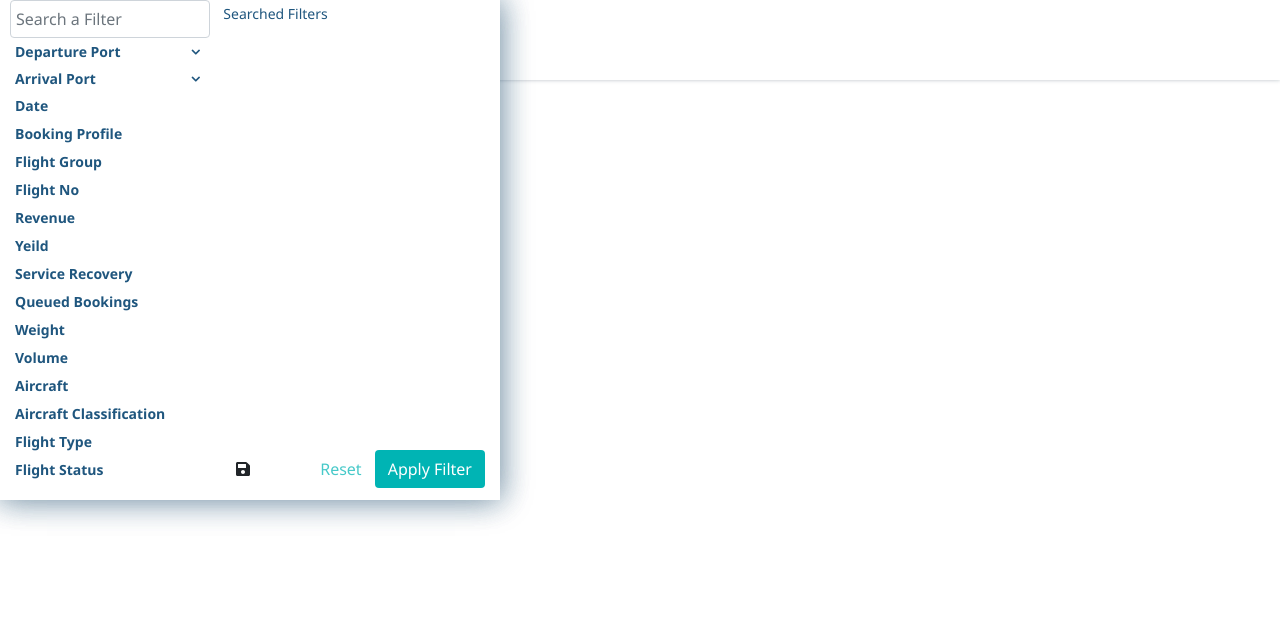
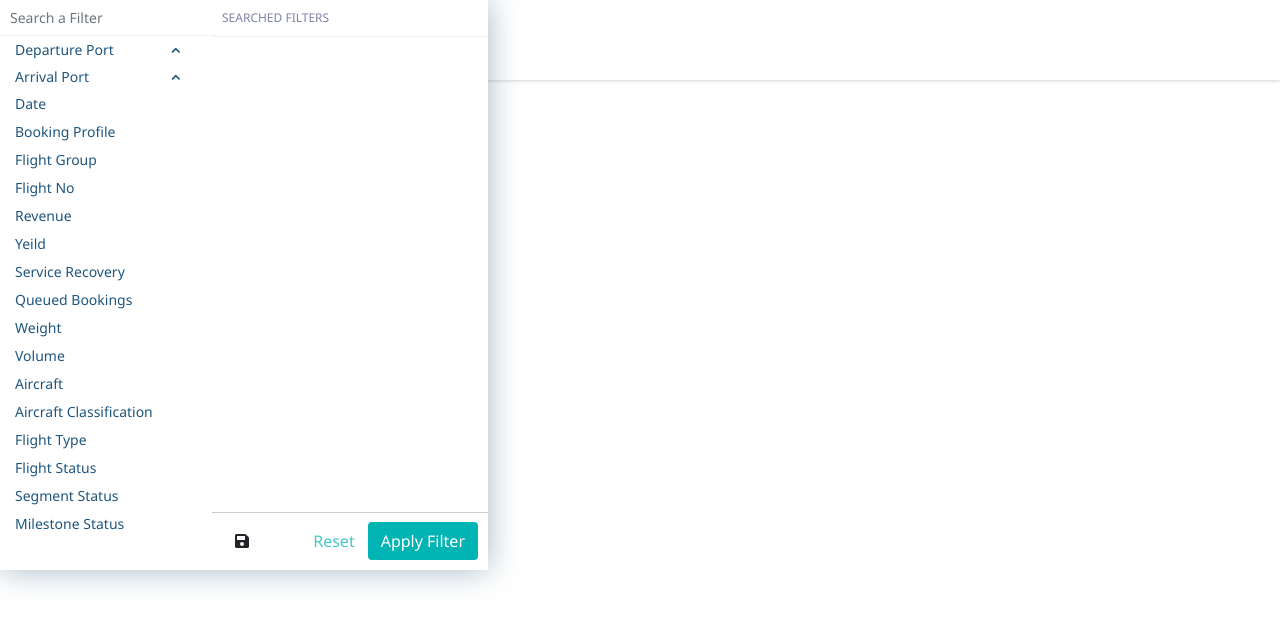
Before and after one commit to sujithcsaji88/components, a React (Create React App) app in the folder filter/: page / in a window 1280 px wide. Both pictures are taken after a click on the element "+ Add Filter". Shown: the top 626 px of the page. Built offline with nearby package versions, Linux system fonts and the light colour scheme.

Commit message:
CSS Fixes for overall components

```diff
--- a/filter/src/App.js
+++ b/filter/src/App.js
@@ -72,15 +72,15 @@ function App() {
     <div ref={ref}>
       {showApplyFilter && (
         <div className="sideDrawer" ref={ref}>
-          <div className="row">
-            <div className="col-md-5 col-lg-5">
+          <div className="filter__wrap">
+            <div className="filter__list">
               <LeftDrawer
                 handleDate={passDate}
                 handleValue={passValues}
                 handleRevenue={passRevenue}
               />
             </div>
-            <div className="col-md-7 col-lg-7">
+            <div className="filter__inputwrap">
               <RightDrawer
                 field={field}
                 condition={condition}
--- a/filter/src/components/drawer/leftdrawer.js
+++ b/filter/src/components/drawer/leftdrawer.js
@@ -17,8 +17,8 @@ const leftDrawer = (props) => {
         <li>
           <Accordion>
             <Card>
-              <Accordion.Toggle as={Card.Header} eventKey="0">
-                <strong>{filterData.name}</strong>
+              <Accordion.Toggle className="show" as={Card.Header} eventKey="0">
+                {filterData.name}
               </Accordion.Toggle>
               <Accordion.Collapse eventKey="0">
                 <Card.Body>
@@ -28,7 +28,11 @@ const leftDrawer = (props) => {
                         return (
                           <li
                             onClick={(e) => {
-                              props.handleValue(filterData.name, type.name,filterData.enabled);
+                              props.handleValue(
+                                filterData.name,
+                                type.name,
+                                filterData.enabled
+                              );
                             }}
                           >
                             {type.name}
@@ -46,40 +50,44 @@ const leftDrawer = (props) => {
       return (
         <li
           onClick={(e) => {
-            props.handleDate(filterData.name, filterData.field,filterData.enabled);
+            props.handleDate(
+              filterData.name,
+              filterData.field,
+              filterData.enabled
+            );
           }}
         >
-          <strong>{filterData.name}</strong>
+          {filterData.name}
         </li>
       );
     } else if (filterData.condition) {
       return (
         <li
           onClick={(e) => {
-            props.handleRevenue(filterData.name, filterData.condition,filterData.enabled);
+            props.handleRevenue(
+              filterData.name,
+              filterData.condition,
+              filterData.enabled
+            );
           }}
         >
-          <strong>{filterData.name}</strong>
+          {filterData.name}
         </li>
       );
     } else {
-      return (
-        <li>
-          <strong>{filterData.name}</strong>
-        </li>
-      );
+      return <li>{filterData.name}</li>;
     }
   });
 
   return (
-    <div className="sideDrawer">
+    <div className="">
       <Form.Row>
         <Form.Control
           required
           type="text"
           placeholder="Search a Filter"
           defaultValue=""
-          className="customControl col-md-5 col-lg-5"
+          className="customControl"
         />
       </Form.Row>
       <div className="row">
--- a/filter/src/components/drawer/rightdrawer.js
+++ b/filter/src/components/drawer/rightdrawer.js
@@ -213,8 +213,8 @@ const RightDrawer = (props) => {
   };
   return (
     <React.Fragment>
+      <div className="filter__title">Searched Filters</div>
       <div className="rightDrawer">
-        <div>Searched Filters</div>
         <DeparturePort
           name={props.name}
           type={props.type}
--- a/filter/src/components/types/PortTypes/airportGroup.js
+++ b/filter/src/components/types/PortTypes/airportGroup.js
@@ -20,7 +20,7 @@ export default function AirportGroup(props) {
 
   if (labelType === "Airport Group") {
     return (
-      <React.Fragment>
+      <div className="filter__input">
         <div className="displayFlex">
           <div className="alignLeft">
             <p>{labelName}</p>
@@ -47,7 +47,7 @@ export default function AirportGroup(props) {
             }}
           ></input>
         </div>
-      </React.Fragment>
+      </div>
     );
   } else return <div></div>;
 }
--- a/filter/src/components/types/PortTypes/city.js
+++ b/filter/src/components/types/PortTypes/city.js
@@ -20,7 +20,7 @@ export default function City(props) {
 
   if (labelType === "City") {
     return (
-      <React.Fragment>
+      <div className="filter__input">
         <div className="displayFlex">
           <div className="alignLeft">
             <p>{labelName}</p>
@@ -47,7 +47,7 @@ export default function City(props) {
             }}
           ></input>
         </div>
-      </React.Fragment>
+      </div>
     );
   } else return <div></div>;
 }
--- a/filter/src/components/types/PortTypes/cityGroup.js
+++ b/filter/src/components/types/PortTypes/cityGroup.js
@@ -20,7 +20,7 @@ export default function CityGroup(props) {
 
   if (labelType === "City Group") {
     return (
-      <React.Fragment>
+      <div className="filter__input">
         <div className="displayFlex">
           <div className="alignLeft">
             <p>{labelName}</p>
@@ -47,7 +47,7 @@ export default function CityGroup(props) {
             }}
           ></input>
         </div>
-      </React.Fragment>
+      </div>
     );
   } else return <div></div>;
 }
--- a/filter/src/components/types/PortTypes/country.js
+++ b/filter/src/components/types/PortTypes/country.js
@@ -20,7 +20,7 @@ export default function Country(props) {
 
   if (labelType === "Country") {
     return (
-      <React.Fragment>
+      <div className="filter__input">
         <div className="displayFlex">
           <div className="alignLeft">
             <p>{labelName}</p>
@@ -47,7 +47,7 @@ export default function Country(props) {
             }}
           ></input>
         </div>
-      </React.Fragment>
+      </div>
     );
   } else return <div></div>;
 }
--- a/filter/src/components/types/date.js
+++ b/filter/src/components/types/date.js
@@ -34,7 +34,7 @@ const Date = (props) => {
 
   if (labelName === DATE) {
     return (
-      <React.Fragment>
+      <div className="filter__input">
         <div className="displayFlex">
           <div className="alignLeft">
             <Form.Label>
@@ -84,7 +84,7 @@ const Date = (props) => {
             </div>
           );
         })}
-      </React.Fragment>
+      </div>
     );
   } else {
     return <div></div>;
--- a/filter/src/components/types/revenue.js
+++ b/filter/src/components/types/revenue.js
@@ -32,7 +32,7 @@ const Revenue = (props) => {
 
   if (labelName === REVENUE) {
     return (
-      <div>
+      <div className="filter__input">
         <div className="displayFlex">
           <div className="alignLeft">
             <Form.Label>
--- a/filter/src/scss/filter.scss
+++ b/filter/src/scss/filter.scss
@@ -25,12 +25,20 @@
 
 //sideDrawer scss
 
+.filter__wrap{
+  display: flex;
+  .filter__title{
+    border-bottom: #eff1f6 solid 1px;
+    padding: 4px 10px;
+    text-transform: uppercase;
+    font-size: 12px;
+    color: #7e82a7;
+  }
+}
+
 .sideDrawer {
   box-shadow: 0px 0px 30px rgba(32, 77, 111, 0.4);
-  padding: 0px 15px;
   position: fixed;
-  height: 500px;
-  width: 500px;
   font-size: 14px;
   color: #1f567e;
   line-height: 28px;
@@ -40,7 +48,7 @@
   background: #fff;
   .displayFlex {
     display: flex;
-    margin: 0px 15px 0px 0px;
+    margin: 0px 0px;
     justify-content: space-between;
     .alignLeft {
       display: flex;
@@ -54,22 +62,44 @@
   }
   .leftDrawer {
     list-style: none;
-    padding: 0px;
+    padding: 0 15px;
     overflow-y: scroll;
-    height: 450px;
-    width: 195px;
+    height: 532px;
+    width: 205px;
+    margin-bottom: 0;
+    li{
+      &.selected{
+        font-weight: bold;
+      }
+    }
+  }
+  .filter__inputwrap{
+    padding: 0;
+    z-index: 99;
+    display: flex;
+    flex-direction: column;
+    justify-content: flex-start;
   }
   .rightDrawer {
-    height: 430px;
+    height: 470px;
     overflow-y: scroll;
     overflow-x: hidden;
     width: 276px;
-    margin-bottom: 20px;
+    margin-top: 5px;
+    .filter__input{
+      margin-top: 7px;
+      padding: 0 10px 15px;
+      border-bottom: #d4d9e8 solid 1px;
+    }
   }
   .rdisplayFlex {
     display: flex;
     margin: 0px;
     justify-content: space-between;
+    padding: 0 10px;
+    margin-bottom: 10px;
+    border-top: #ccc solid 1px;
+    padding-top: 9px;
     .ralignLeft {
       display: flex;
     }
@@ -82,6 +112,15 @@
       .reset {
         color: #47c9c9;
       }
+    }
+  }
+
+  .form-row{
+    border-bottom: #eff1f6 solid 1px;
+    .customControl{
+      border: 0;
+      padding: 0 5px 0 15px;
+      font-size: 14px;
     }
   }
 }
@@ -107,7 +146,7 @@
       font-family: FontAwesome;
       font-weight: bold;
     }
-    .card-header .collapse .show::after {
+    .card-header.show::after {
       content: "\f106";
       color: #1f567e;
       top: 0px;
```
Also changed, not shown: filter/src/components/types/PortTypes/airport.js (+23 -17 lines).
